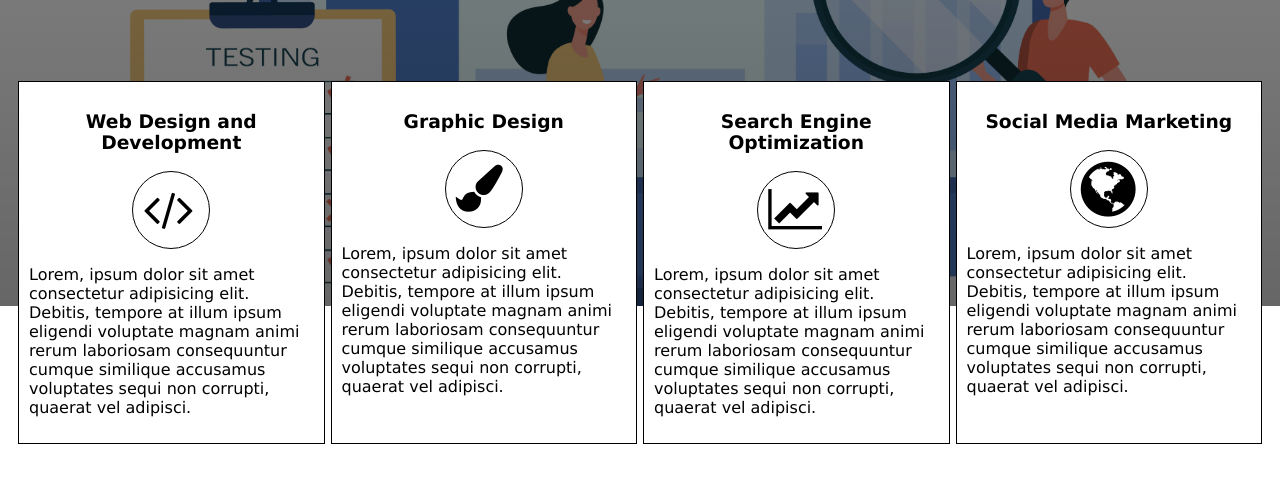
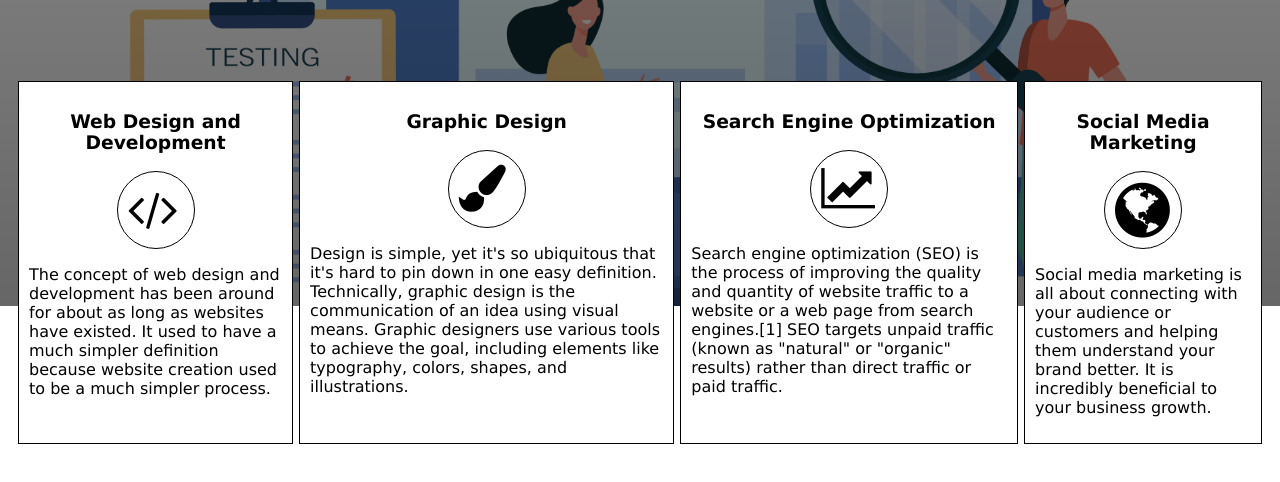
Before and after one commit to Abhishek-Amar-Singh/WebsiteForAnyWebSolutionCompany, a plain HTML site: page services.html in a window 1280 px wide. Shown: the part 544-1026 px from the top of the page. Drawn offline with nearby package versions, Linux system fonts and the light colour scheme.

Commit message:
Update services.html

```diff
--- a/services.html
+++ b/services.html
@@ -41,28 +41,28 @@
             <div class="icon">
                 <i class="fa fa-code" aria-hidden="true"></i>
             </div>
-            <p>Lorem, ipsum dolor sit amet consectetur adipisicing elit. Debitis, tempore at illum ipsum eligendi voluptate magnam animi rerum laboriosam consequuntur cumque similique accusamus voluptates sequi non corrupti, quaerat vel adipisci.</p>
+            <p>The concept of web design and development has been around for about as long as websites have existed. It used to have a much simpler definition because website creation used to be a much simpler process.</p>
         </div>
         <div class="ser ser2">
             <h3>Graphic Design</h3>
             <div class="icon">
                 <i class="fa fa-paint-brush"></i>
             </div>
-            <p>Lorem, ipsum dolor sit amet consectetur adipisicing elit. Debitis, tempore at illum ipsum eligendi voluptate magnam animi rerum laboriosam consequuntur cumque similique accusamus voluptates sequi non corrupti, quaerat vel adipisci.</p>
+            <p>Design is simple, yet it's so ubiquitous that it's hard to pin down in one easy definition. Technically, graphic design is the communication of an idea using visual means. Graphic designers use various tools to achieve the goal, including elements like typography, colors, shapes, and illustrations.</p>
         </div>
         <div class="ser ser3">
             <h3>Search Engine Optimization</h3>
             <div class="icon">
                 <i class="fa fa-line-chart" aria-hidden="true"></i>
             </div>
-            <p>Lorem, ipsum dolor sit amet consectetur adipisicing elit. Debitis, tempore at illum ipsum eligendi voluptate magnam animi rerum laboriosam consequuntur cumque similique accusamus voluptates sequi non corrupti, quaerat vel adipisci.</p>
+            <p>Search engine optimization (SEO) is the process of improving the quality and quantity of website traffic to a website or a web page from search engines.[1] SEO targets unpaid traffic (known as "natural" or "organic" results) rather than direct traffic or paid traffic.</p>
         </div>
         <div class="ser ser4">
             <h3>Social Media Marketing</h3>
             <div class="icon">
                 <i class="fa fa-globe" aria-hidden="true"></i>
             </div>
-            <p>Lorem, ipsum dolor sit amet consectetur adipisicing elit. Debitis, tempore at illum ipsum eligendi voluptate magnam animi rerum laboriosam consequuntur cumque similique accusamus voluptates sequi non corrupti, quaerat vel adipisci.</p>
+            <p>Social media marketing is all about connecting with your audience or customers and helping them understand your brand better. It is incredibly beneficial to your business growth.</p>
         </div>
     </section>
 
```
